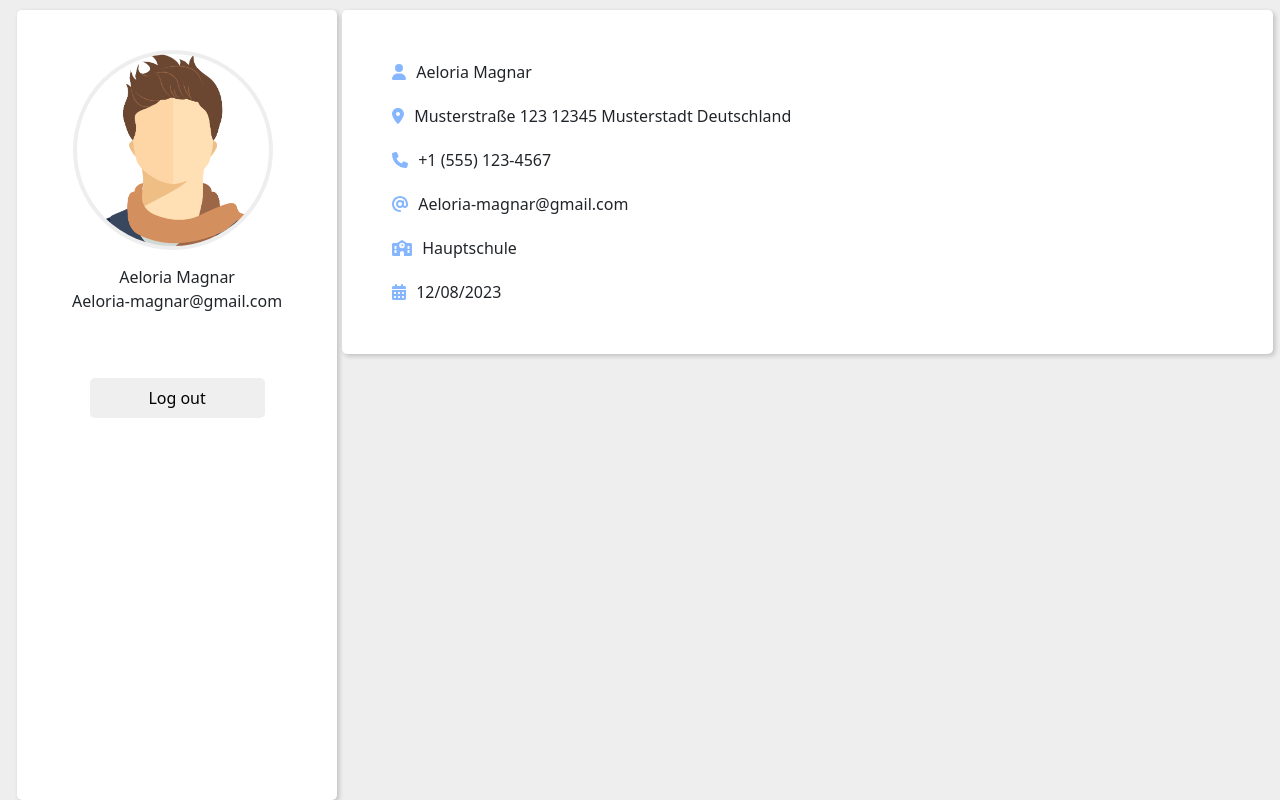
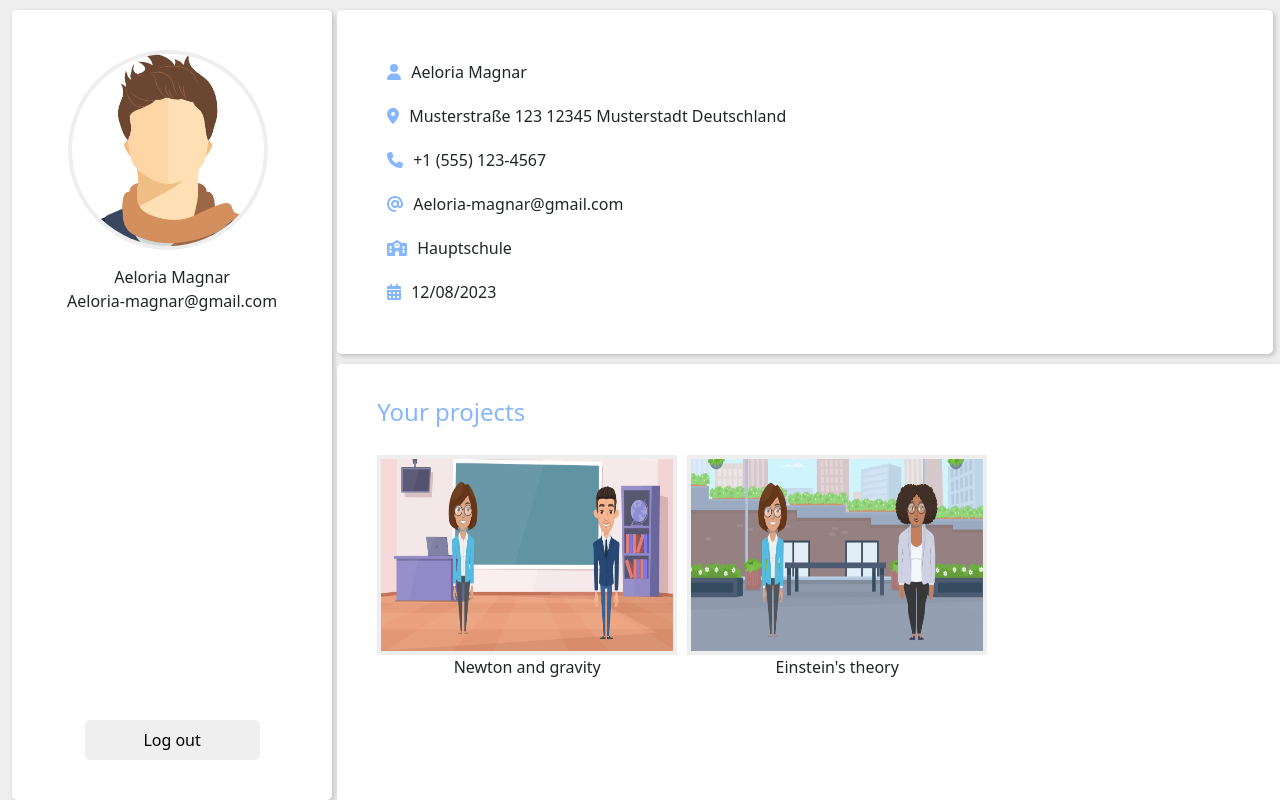
Before and after one commit to Aslene404/ExplainIO_Prototype, a React (Create React App) app in the folder front-end/: page /profile in a window 1280 px wide. Built offline with nearby package versions, Linux system fonts and the light colour scheme.

Commit message:
profile page

```diff
--- a/front-end/src/pages/Profile.js
+++ b/front-end/src/pages/Profile.js
@@ -1,15 +1,24 @@
 import React from "react";
 import "./Profile.css";
 import avatar from "../assets/avatar1.png";
+import scene1 from "../assets/cr1.png";
+import scene2 from "../assets/gd1.png";
+import { useNavigate } from "react-router-dom";
 import { FontAwesomeIcon } from "@fortawesome/react-fontawesome";
 import {
-  faAt,faCalendarDays,
+  faAt,
+  faCalendarDays,
   faLocationDot,
   faPhone,
-  faUser,faSchool,
+  faUser,
+  faSchool,
 } from "@fortawesome/free-solid-svg-icons";
 
 export default function Profile() {
+  const navigation = useNavigate();
+  const logout = () => {
+    navigation("/");
+  };
   return (
     <div
       className="container"
@@ -26,16 +35,21 @@ export default function Profile() {
           width: " fit-content",
           padding: "40px",
           marginTop: "10px",
-          marginLeft: "5px",
           boxShadow: "2px 2px 5px rgba(0, 0, 0, 0.2)",
-          borderRadius: " 5px",display: "flex",
+          borderRadius: " 5px",
+          display: "flex",
+          flexDirection: "column",
+          alignItems: "center",
+          justifyContent: "space-between",
+        }}
+      >
+        <div
+          style={{
+            display: "flex",
             flexDirection: "column",
             alignItems: "center",
           }}
-      ><div style={{display: "flex",
-      flexDirection: "column",
-      alignItems: "center",
-    }}>
+        >
           <img
             src={avatar}
             alt="Avatar"
@@ -53,10 +67,13 @@ export default function Profile() {
             }}
           >
             <span>Aeloria Magnar</span>
-          <span style={{whiteSpace: "nowrap"}}> Aeloria-magnar@gmail.com</span>
-
-        </div></div>
-        <div >
+            <span style={{ whiteSpace: "nowrap" }}>
+              {" "}
+              Aeloria-magnar@gmail.com
+            </span>
+          </div>
+        </div>
+        <div>
           <button
             style={{
               border: "none",
@@ -65,11 +82,14 @@ export default function Profile() {
               height: "40px",
               borderRadius: "5px",
             }}
+            onClick={logout}
           >
             Log out
           </button>
-      </div></div>
-      <div  style={{width:"100%"}}>
+        </div>
+      </div>
+      <div style={{ width: "100%" }}>
+        <div style={{ width: "100%" }}>
           <div
             style={{
               backgroundColor: "#fff",
@@ -102,16 +122,65 @@ export default function Profile() {
               </div>
               <div style={{ padding: "10px" }}>
                 <FontAwesomeIcon icon={faAt} style={{ color: "#86b7fe" }} />
-              <span style={{ padding: "10px",  }}>Aeloria-magnar@gmail.com</span>
+                <span style={{ padding: "10px" }}>
+                  Aeloria-magnar@gmail.com
+                </span>
               </div>
               <div style={{ padding: "10px" }}>
                 <FontAwesomeIcon icon={faSchool} style={{ color: "#86b7fe" }} />
-              <span style={{ padding: "10px",  }}>Hauptschule</span>
+                <span style={{ padding: "10px" }}>Hauptschule</span>
               </div>
               <div style={{ padding: "10px" }}>
-              <FontAwesomeIcon icon={faCalendarDays} style={{ color: "#86b7fe" }} />
-              <span style={{ padding: "10px",  }}>12/08/2023</span>
+                <FontAwesomeIcon
+                  icon={faCalendarDays}
+                  style={{ color: "#86b7fe" }}
+                />
+                <span style={{ padding: "10px" }}>12/08/2023</span>
               </div>
+            </div>
+          </div>
+        </div>
+          <div
+            style={{
+              position: "fixed",
+              backgroundColor: "#fff",
+              height: " 100%",
+              width: "100%",
+              padding: "30px 40px",
+              marginTop: "10px",
+              marginLeft: "5px",
+              boxShadow: "2px 2px 5px rgba(0, 0, 0, 0.2)",
+              borderRadius: " 5px",
+            }}
+          >
+            <div>
+              <span style={{    fontSize:" x-large",
+    fontWeight: "500",
+    color: "#86b7fe"}}>Your projects</span>
+            </div>
+            <div style={{display:"flex", gap:"10px",    flexWrap: "wrap", marginTop:"25px"}}>
+              <div style={{    display: "flex",
+    flexDirection: "column",
+    alignItems: "center"}}>
+            <img
+            src={scene1}
+            alt="Avatar"
+            width="300"
+            height="200"
+            style={{ border: "4px solid #eee" }}
+          />
+          <span>Newton and gravity</span></div>
+          <div style={{    display: "flex",
+    flexDirection: "column",
+    alignItems: "center"}}>
+          <img
+            src={scene2}
+            alt="Avatar"
+            width="300"
+            height="200"
+            style={{ border: "4px solid #eee" }}
+          />  <span>Einstein's theory</span></div>
+
               </div>
         </div>
       </div>
```
Also changed, not shown: front-end/src/assets/cr1.png (added), front-end/src/assets/gd1.png (added). Lines whose indentation alone changed are shown as unchanged.
